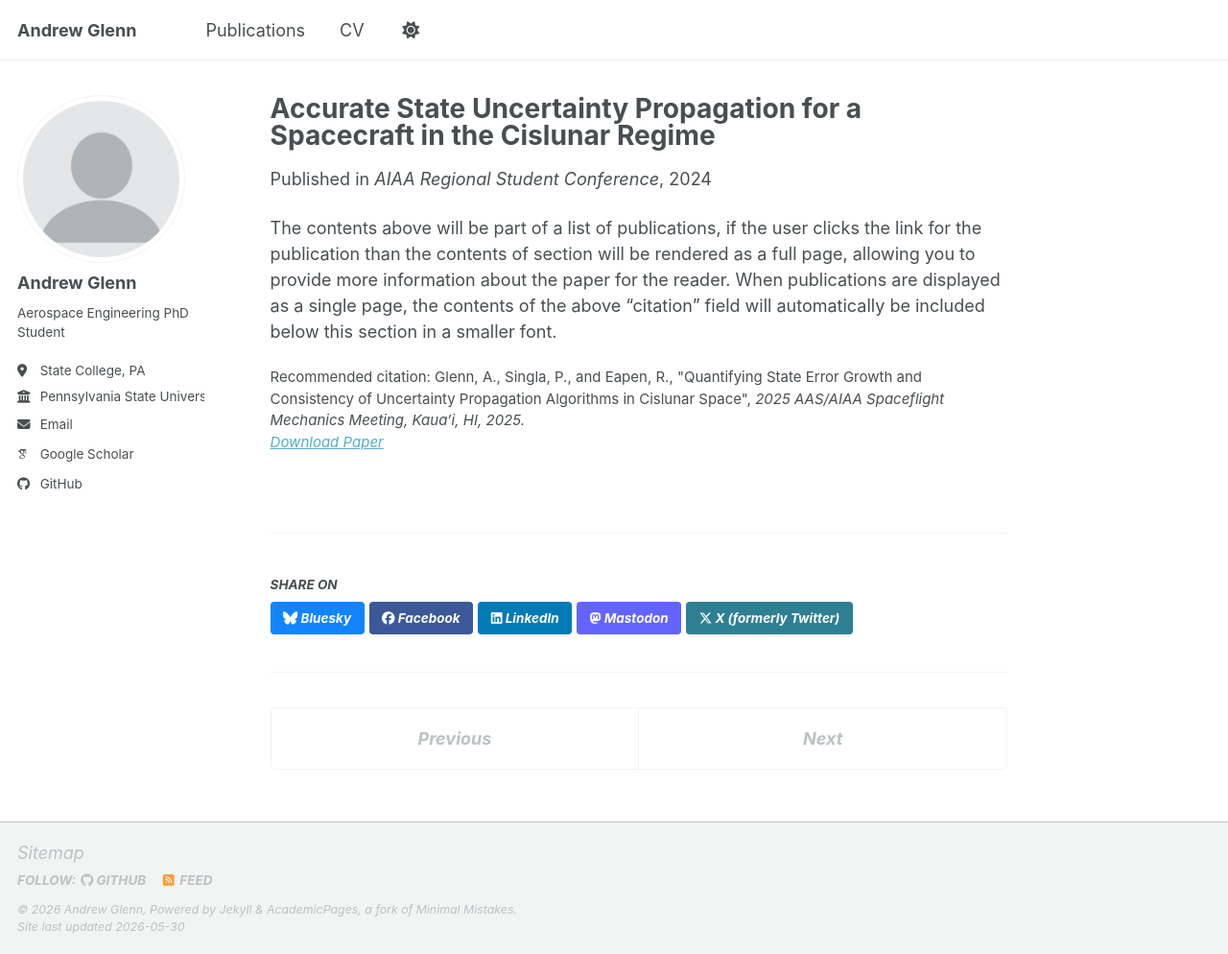
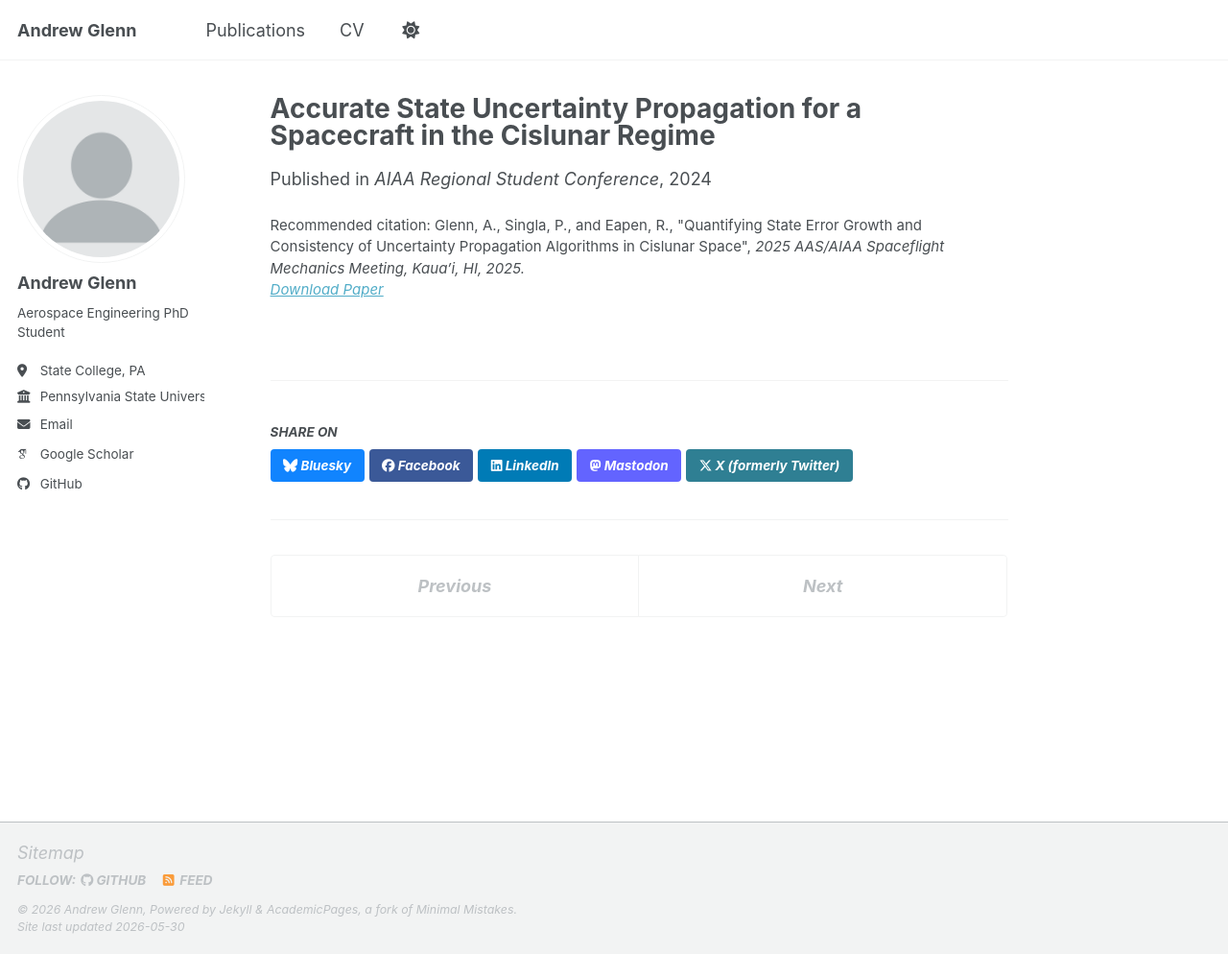
Before and after one commit to AGlenn357/AGlenn357.github.io, a Jekyll site: the page built from _publications/2024-02-17-paper-title-number-4.md, in a window 1280 px wide and 994 px high. Shown: the whole window at 96% size. Built offline with Jekyll 4.4.1, drawn with Linux system fonts in a browser that asks for light colours; some web fonts are replaced; a script bundle is joined from its source files by our own code; library files that are not in the unit come from our copies.

Commit message:
remove metadata
Corrected the excerpt to specify the comparison of two algorithms.

```diff
--- a/_publications/2024-02-17-paper-title-number-4.md
+++ b/_publications/2024-02-17-paper-title-number-4.md
@@ -3,12 +3,10 @@
 collection: publications
 category: conferences
 permalink: /publication/2024-02-17-paper-title-number-4
-excerpt: 'This paper compares the accuaracy to two uncertainty propagation algorithms.'
+excerpt: 'This paper compares the accuaracy of two uncertainty propagation algorithms.'
 date: 2024-04-12
 venue: 'AIAA Regional Student Conference'
 paperurl: 'https://doi.org/10.2514/6.2024-84372'
 citation: 'Glenn, A., Singla, P., and Eapen, R., &quot;Quantifying State Error Growth and Consistency of Uncertainty Propagation Algorithms in Cislunar Space&quot;, <i>2025 AAS/AIAA Spaceflight Mechanics Meeting<i>, Kaua’i, HI, 2025.'
 
 ---
-
-The contents above will be part of a list of publications, if the user clicks the link for the publication than the contents of section will be rendered as a full page, allowing you to provide more information about the paper for the reader. When publications are displayed as a single page, the contents of the above "citation" field will automatically be included below this section in a smaller font.
```
